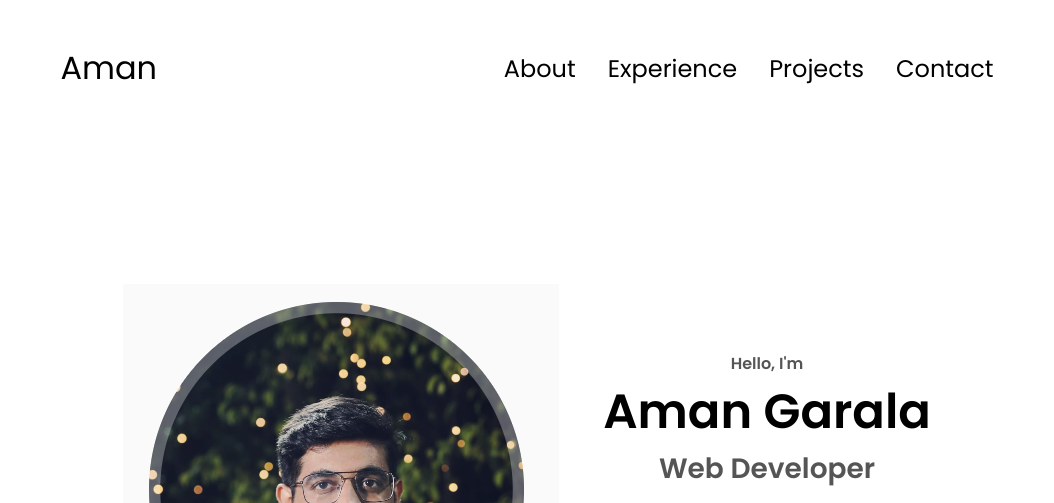
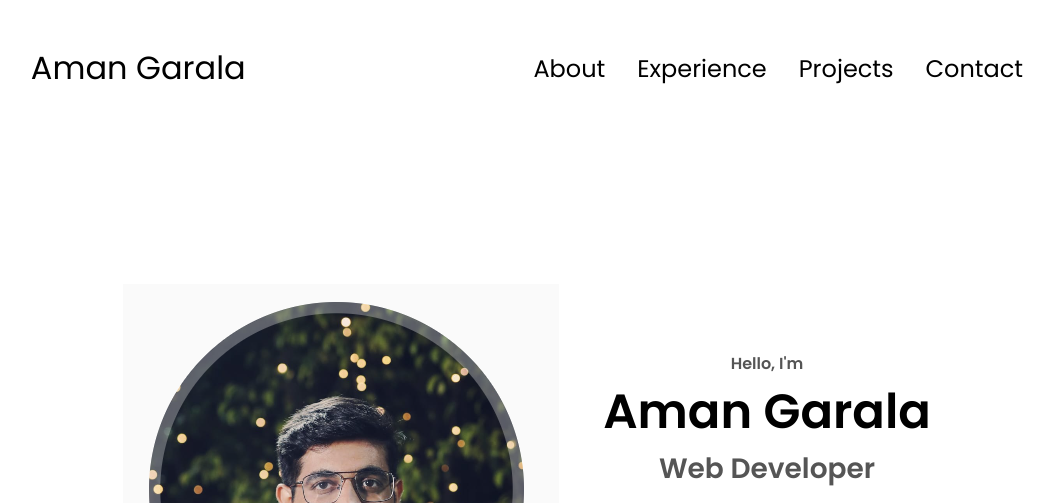
Before and after one commit to Amangarala/amang-portfolio, a plain HTML site: page index.html in a window 1280 px wide. Shown: the top 503 px of the page, without its empty margins (113-1167 px from the left). Drawn offline with Linux system fonts and the light colour scheme.

Commit message:
new Commit final testing2

```diff
--- a/index.html
+++ b/index.html
@@ -10,7 +10,7 @@
   </head>
   <body>
     <nav id="desktop-nav">
-      <div class="logo">Aman</div>
+      <div class="logo">Aman Garala</div>
       <div>
         <ul class="nav-links">
           <li><a href="#about">About</a></li>
```
